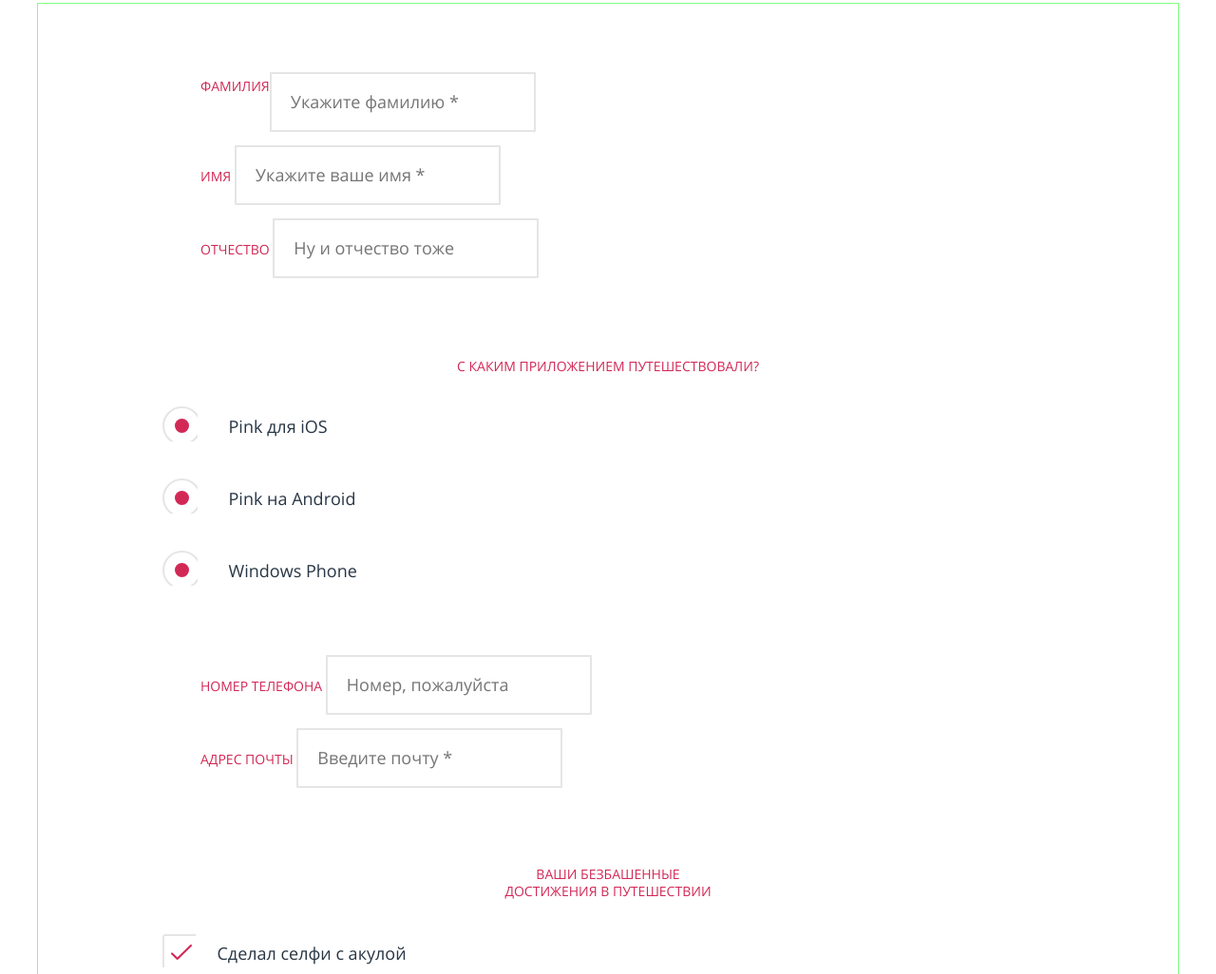
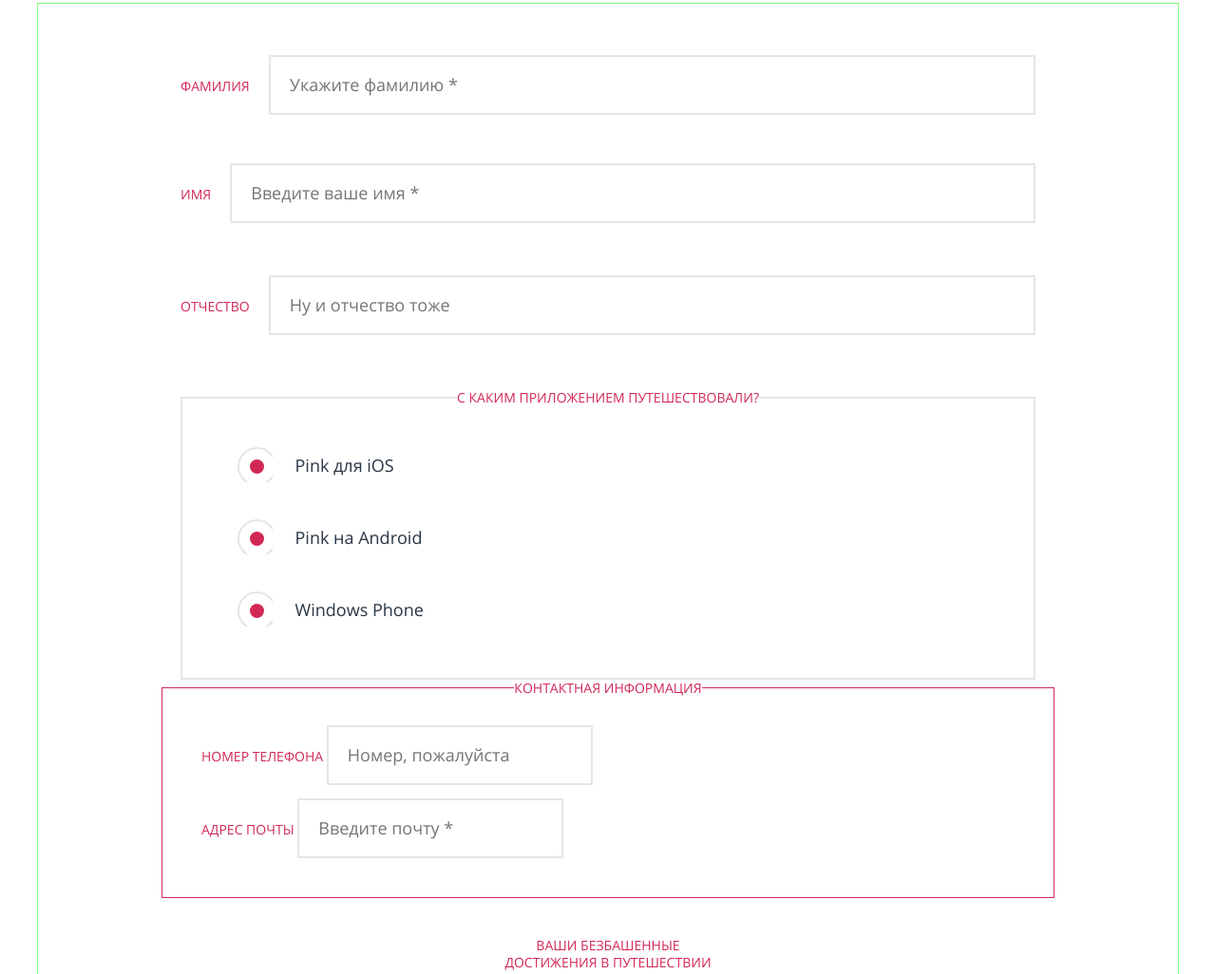
Before and after one commit to dryworts/129688-pink-23, a website: page source/form.html in a window 1280 px wide. Shown: the part 1048-2074 px from the top of the page at 95% size. Drawn offline with nearby package versions, Linux system fonts and the light colour scheme; files that its build step writes are made by us from their sources; files whose address does not match are found by name; a web font is replaced by a local one.

Commit message:
module5-task2-hw2

```diff
--- a/source/form.html
+++ b/source/form.html
@@ -80,7 +80,7 @@
                 </p>
                 <p class="full-name__name">
                   <label class="full-name__label" for="form-name">Имя</label>
-                  <input class="full-name__input" id="form-name" type="text" name="user-name" placeholder="Укажите ваше имя *">
+                  <input class="full-name__input" id="form-name" type="text" name="user-name" placeholder="Введите ваше имя *">
                 </p>
                 <p class="full-name__patronymic">
                   <label class="full-name__label" for="form-patronymic">Отчество</label>
@@ -144,7 +144,7 @@
 
 
           <fieldset class="form__contacts contacts">
-            <legend class="visually-hidden">Контактная информация</legend>
+            <legend class="contacts__information">Контактная информация</legend>
             <p class="contacts__phone">
               <label class="contacts__phone-label" for="form-phone">Номер телефона</label>
               <input class="contacts__phone-input" id="form-phone" type="tel" name="user-phone" placeholder="Номер, пожалуйста">
--- a/source/less/blocks/applications.less
+++ b/source/less/blocks/applications.less
@@ -1,5 +1,12 @@
 .applications {
   border: 0;
+
+  @media (min-width: @tablet-width) {
+    border: 2px solid @light-grey;
+    margin-top: 13px;
+    margin-left: 20px;
+    margin-right: 20px;
+  }
 }
 
 .applications__title {
@@ -10,6 +17,10 @@
   text-transform: uppercase;
   color: @pink;
   padding-top: 40px;
+
+  @media (min-width: @tablet-width) {
+    padding-top: 0;
+  }
 }
 
 .applications__list {
@@ -18,6 +29,10 @@
   padding: 0;
   display: block;
   margin-top: 34px;
+
+  @media (min-width: @tablet-width) {
+    padding-bottom: 13px;
+  }
 }
 
 .applications__list-description {
@@ -28,6 +43,10 @@
   color: @basic-font;
   margin-left: 58px;
   display: inline-block;
+
+  @media (min-width: @tablet-width) {
+    margin-left: 108px;
+  }
 }
 
 .applications__list-radio {
@@ -51,10 +70,19 @@
   background-color: transparent;
   left: -12px;
   top: -13px;
+
+  @media (min-width: @tablet-width) {
+    left: 47px;
+    top: -11px;
+  }
 }
 
 .applications__list-item {
   margin-bottom: 46px;
+
+  @media (min-width: @tablet-width) {
+    margin-top: 42px;
+  }
 }
 
 .applications__list-item:last-child {
--- a/source/less/blocks/contacts.less
+++ b/source/less/blocks/contacts.less
@@ -29,3 +29,18 @@
 .contacts__mail {
   margin-bottom: 41px;
 }
+
+.contacts__information {
+  display: none;
+
+  @media (min-width: @tablet-width) {
+    font-weight: normal;
+    font-size: 14px;
+    line-height: 18px;
+    text-align: center;
+    text-transform: uppercase;
+    color: @pink;
+    display: inline-block;
+    // border: 2px solid @light-grey;
+  }
+}
--- a/source/less/blocks/form.less
+++ b/source/less/blocks/form.less
@@ -4,6 +4,10 @@
   line-height: 30px;
   text-align: center;
   color: @basic-font;
+
+  @media (min-width: @tablet-width) {
+    padding: 0 30px;
+  }
 
   @media (min-width: @tablet-width) {
     font-weight: normal;
@@ -62,6 +66,10 @@
 
 .form__background-grey {
   background-color: @grey;
+
+  @media (min-width: @tablet-width) {
+    background-color: transparent;
+  }
 
   @media (min-width: @desktop-width) {
     background-color: transparent;
@@ -164,6 +172,8 @@
     width: 660px;
     margin: 0 auto;
     padding: 0 20px;
+    order: -4;
+    border: 1px solid @pink;
   }
 
   @media (min-width: @desktop-width) {
--- a/source/less/blocks/full-name.less
+++ b/source/less/blocks/full-name.less
@@ -7,6 +7,11 @@
   padding-left: 21px;
   margin-bottom: 7px;
   display: inline-block;
+
+  @media (min-width: @tablet-width) {
+    padding-left: 0;
+    margin-right: 20px;
+  }
 }
 
 .full-name__input {
@@ -18,6 +23,10 @@
   border: 2px solid @light-grey;
   border-radius: 1px;
   width: 280px;
+
+  @media (min-width: @tablet-width) {
+    width: 100%;
+  }
 }
 
 .full-name__surname {
@@ -27,10 +36,29 @@
     display: flex;
     flex-direction: row;
     flex-wrap: nowrap;
-    margin-top: 72px;
+    margin-top: 54px;
+    align-items: baseline;
+    margin-bottom: 51px;
+  }
+}
+
+.full-name__name {
+  @media (min-width: @tablet-width) {
+    display: flex;
+    flex-direction: row;
+    flex-wrap: nowrap;
+    margin-bottom: 55px;
+    align-items: baseline;
   }
 }
 
 .full-name__patronymic {
   margin-bottom: 44px;
+
+  @media (min-width: @tablet-width) {
+    display: flex;
+    flex-direction: row;
+    flex-wrap: nowrap;
+    align-items: baseline;
+  }
 }
```
